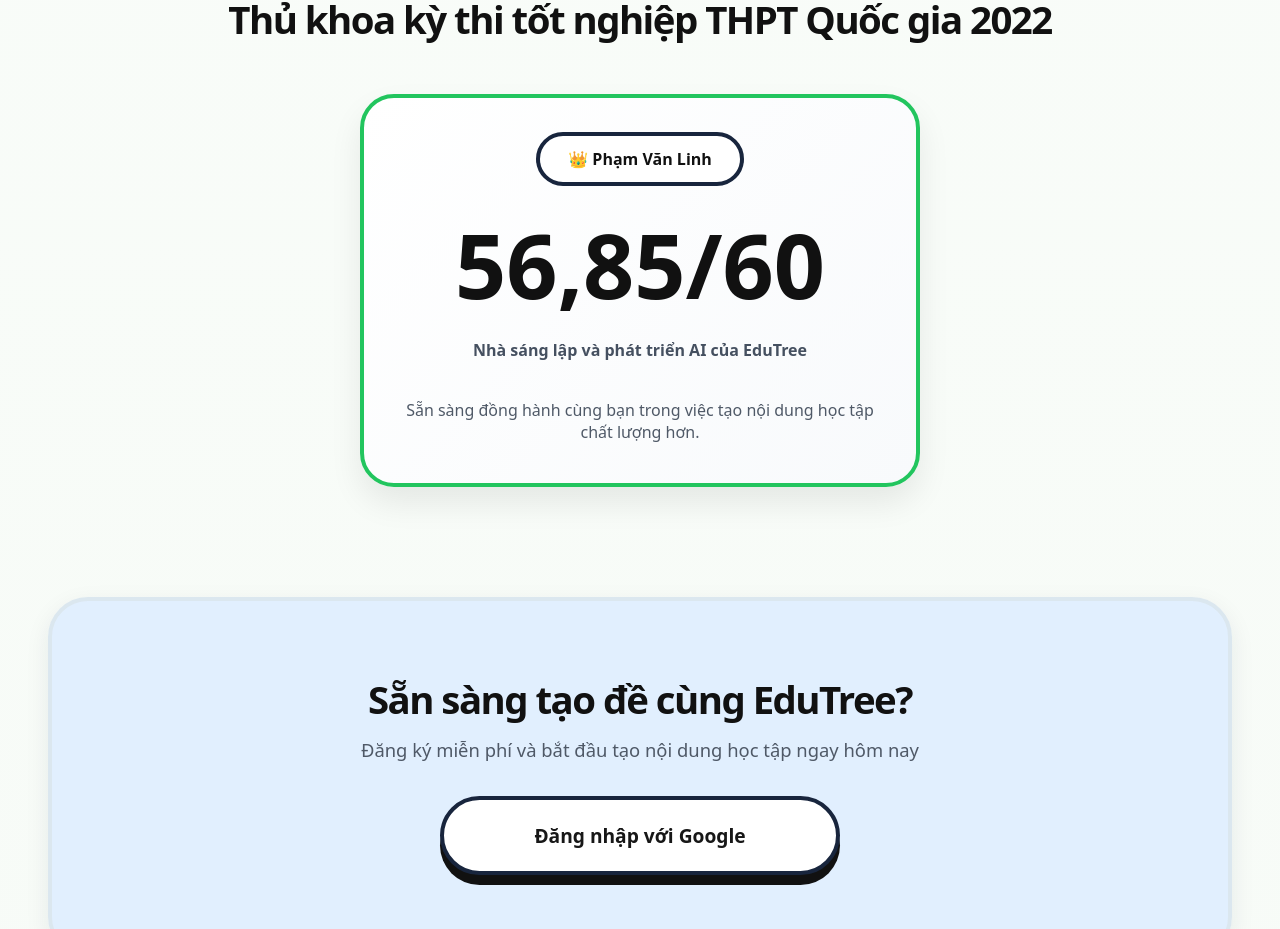
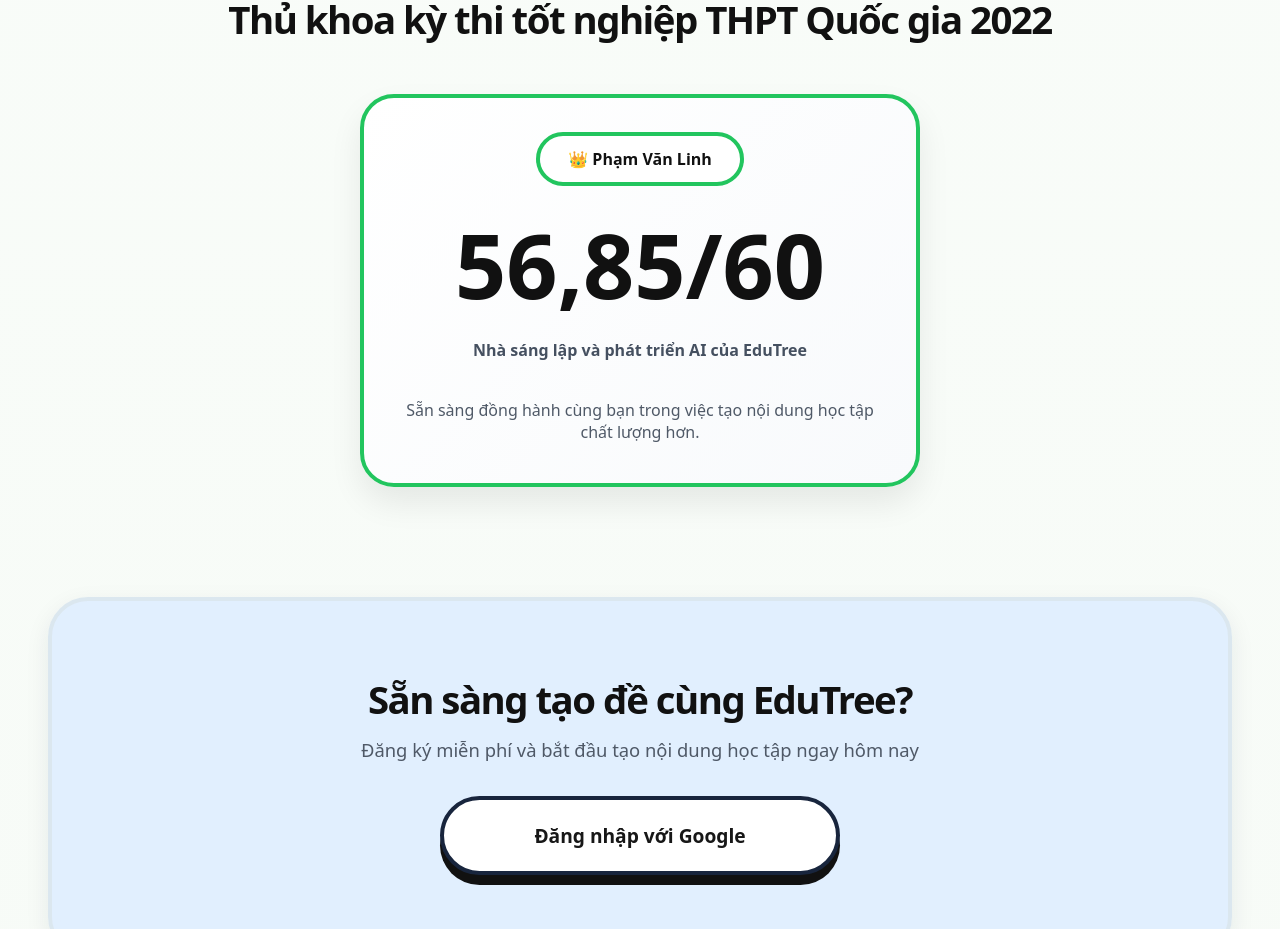
Before and after one commit to tudoimu/edutree, a React (Vite) app: page / in a window 1280 px wide. Shown: the part 3648-4577 px from the top of the page. Built offline with nearby package versions, Linux system fonts and the light colour scheme.

Commit message:
replace github with local version

```diff
--- a/src/index.css
+++ b/src/index.css
@@ -611,7 +611,7 @@ button {
   min-width: 160px;
   padding: 12px 28px;
   border-radius: 999px;
-  border: 4px solid var(--navy);
+  border: 4px solid #22c55e;
   background: white;
   font-weight: 800;
   font-size: 1rem;
```
